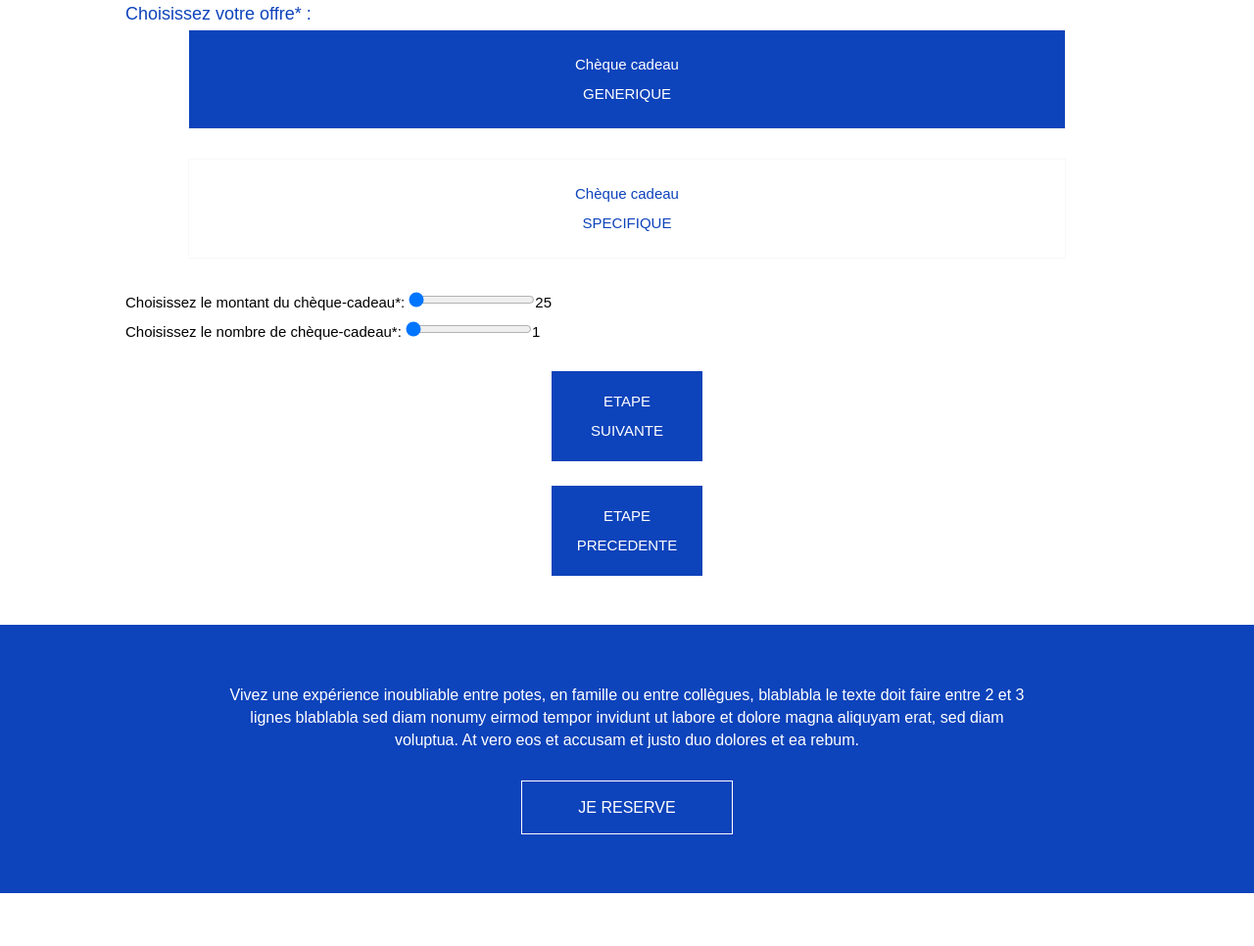
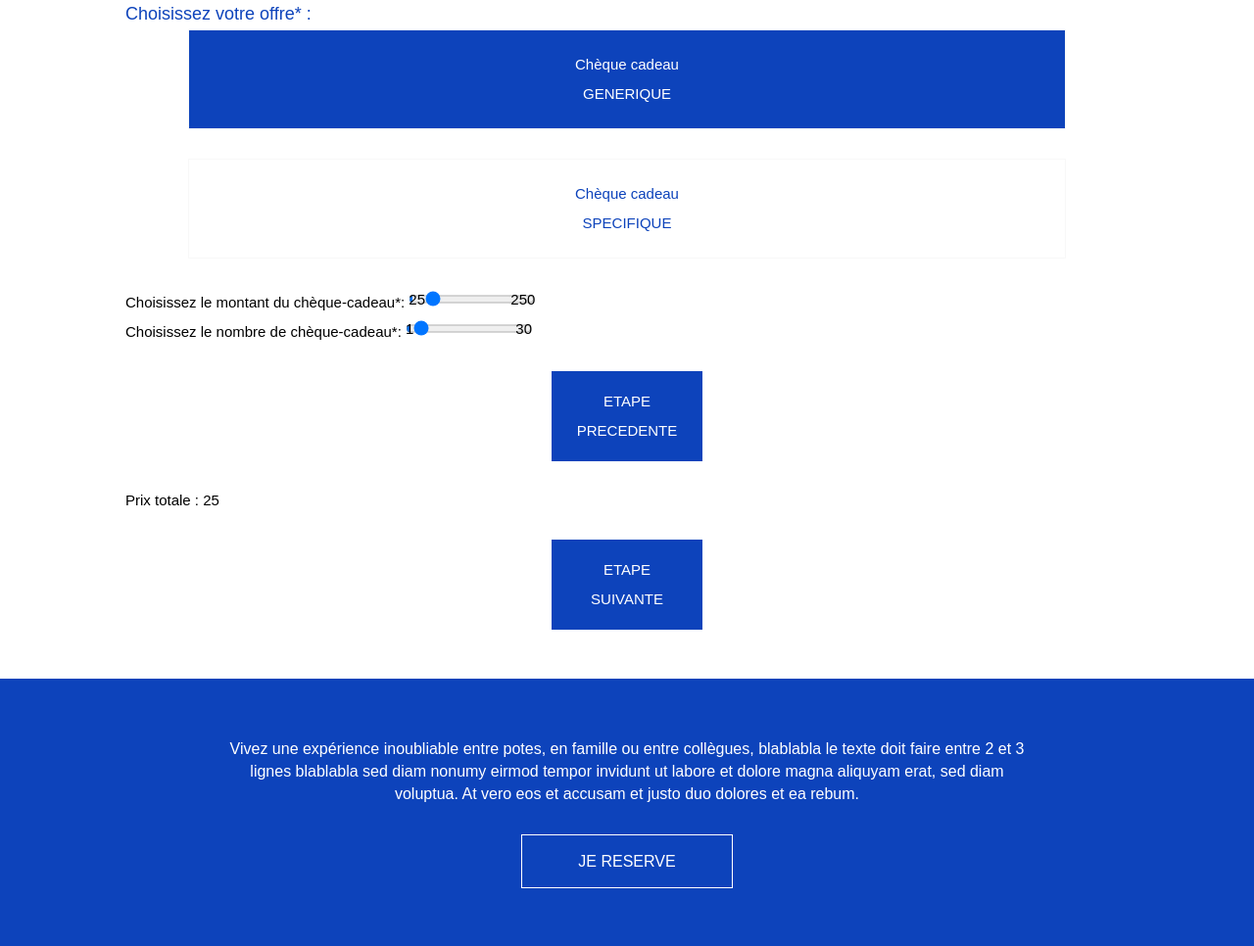
Before and after one commit to CyrilFauveau/Futuroid, a PHP site: page /offrir.php in a window 1280 px wide. Shown: the part 568-1534 px from the top of the page at 98% size. Run offline with PHP 8.4, Linux system fonts and the light colour scheme; some web fonts are replaced.

Commit message:
page offrir + affichage prix

```diff
--- a/css/style.css
+++ b/css/style.css
@@ -579,6 +579,14 @@ color: white;
   color: white;
 }
 
+input[type="range"]:before {
+  left:0em;
+  content: attr(min);
+}
+input[type="range"]:after {
+  right: 0em;
+  content: attr(max);
+}
 
 .block-main .hide{
   display: none;
--- a/js/select_offre.js
+++ b/js/select_offre.js
@@ -26,4 +26,28 @@ $(function() {
             })
         });
     });
+    var valPrice = $("#price").val();
+    var valCheque = $("#nb_cheque").val();
+    var total = valPrice * valCheque;
+
+        $("#price").after('<output id="output1"></output>');
+        $("#price").change( function(){
+             valPrice = $(this).val();
+             total = valPrice * valCheque;
+
+            $('#output1').text(valPrice);
+            $('.next .price').text("Prix total : " + total);
+        });
+
+
+
+    $("#nb_cheque").after('<output  id="output2"></output>');
+    $("#nb_cheque").change( function(){
+         valCheque = $(this).val();
+        total = valPrice * valCheque;
+
+        $('#output2').text(valCheque);
+        $('.next .price').text("Prix total : " + total);
+
+    });
 });
--- a/offrir.php
+++ b/offrir.php
@@ -31,15 +31,15 @@ include_once("body/header.php");
             <div class="offre" id="generique">
                 <div class="item">
                     <label for="range">Choisissez le montant du chèque-cadeau*: </label>
-                    <input type="range" min="25" max="250" step="1" value="0"/><span id="range">25</span>
+                    <input id="price" type="range" min="25" max="250" step="1" value="25"/>
                 </div>
 
                 <div class="item">
                     <label for="nb_cheque">Choisissez le nombre de chèque-cadeau*: </label>
-                    <input type="range" min="1" max="250" step="1" value="0"/><span id="nb_cheque">1</span>
+                    <input id="nb_cheque" type="range" min="1" max="30" step="1" value="1"/>
                 </div>
                 <div class="buttons">
-                    <button class="liens lien-reserver" type="button" name="button">ETAPE SUIVANTE</button>
+
                     <button class="liens lien-reserver" type="button" name="button">ETAPE PRECEDENTE</button>
                 </div>
             </div>
@@ -48,6 +48,10 @@ include_once("body/header.php");
                 lalala
             </div>
 
+
+            <div class="next"><p class="price">Prix totale : 25</p>
+                <button class="liens lien-reserver" type="button" name="button">ETAPE SUIVANTE</button>
+            </div>
 
 
         </form>
```
